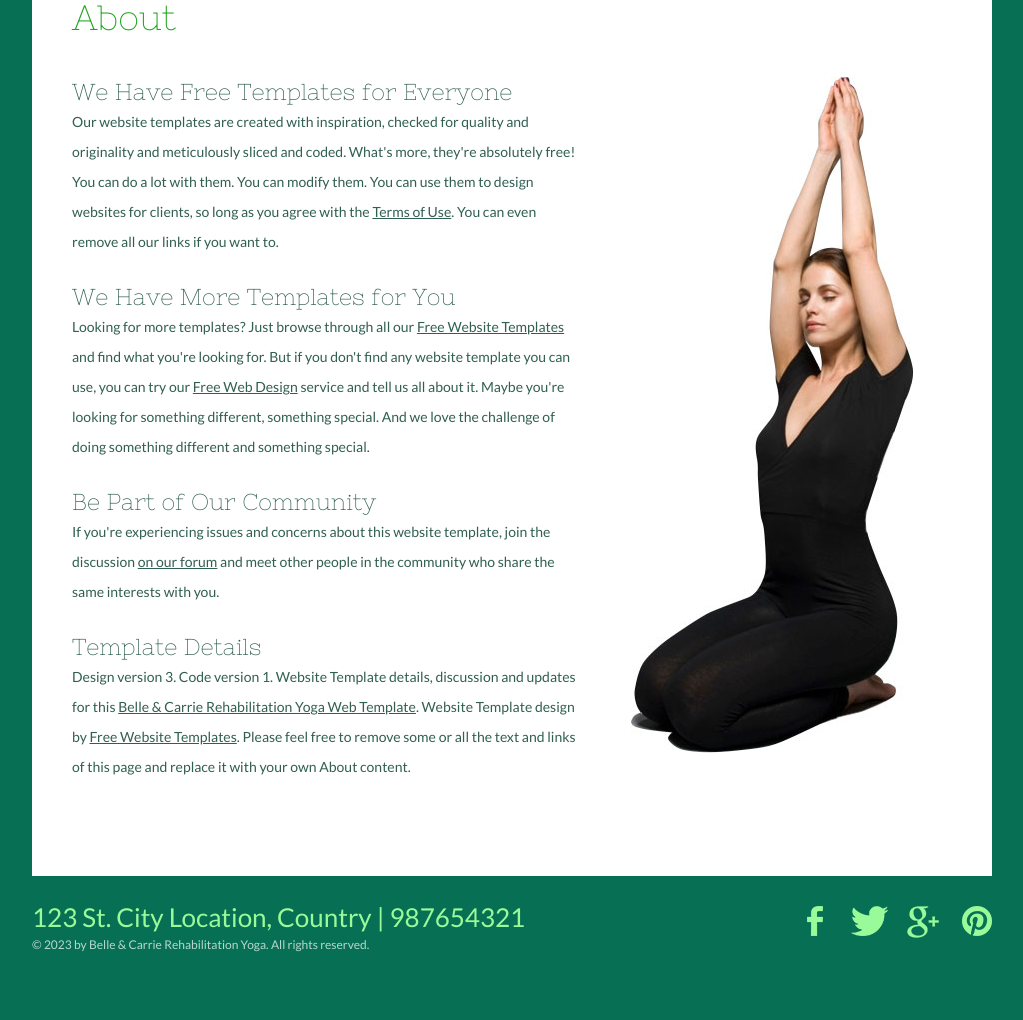
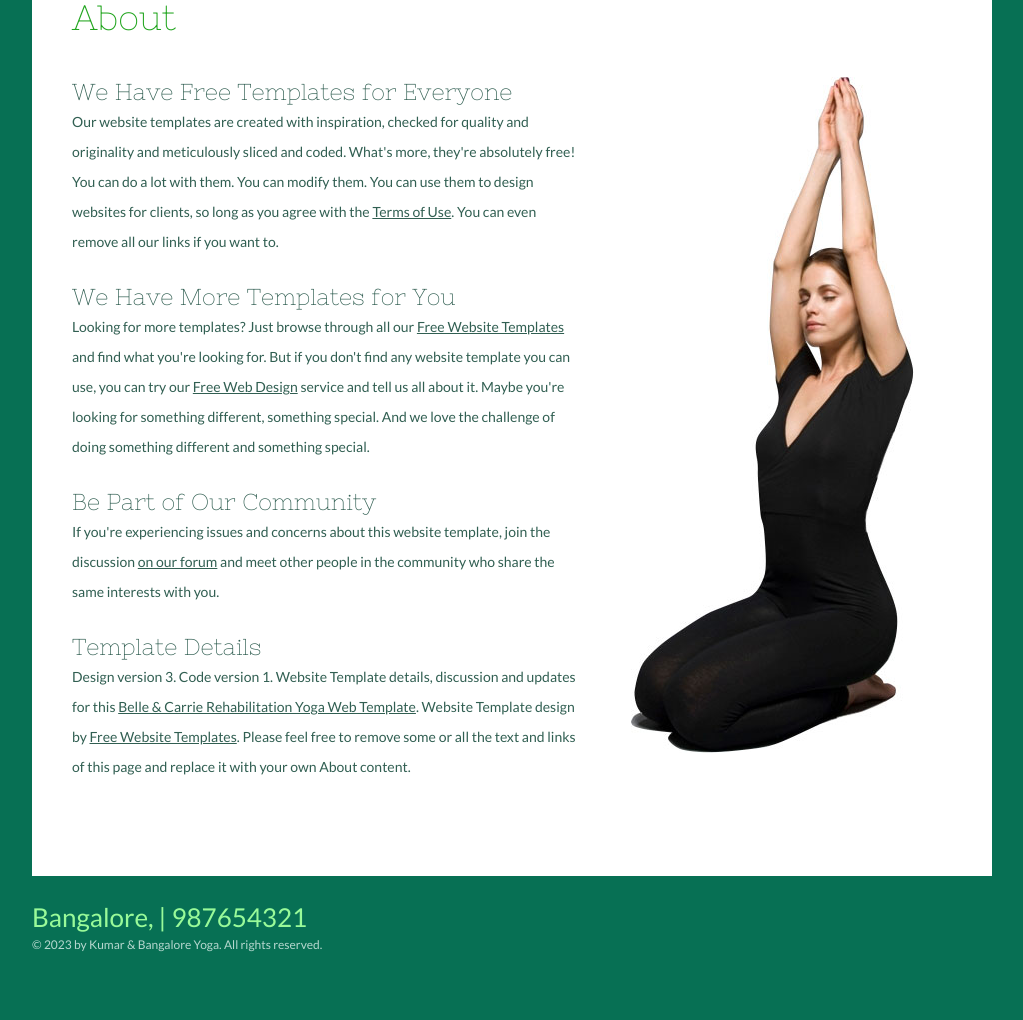
Before and after one commit to whitefill/Yoga.github.io, a plain HTML site: page about.html in a window 1280 px wide. Shown: the part 234-1254 px from the top of the page, without its empty margins (128-1151 px from the left). Drawn offline with Linux system fonts and the light colour scheme.

Commit message:
Update about.html

```diff
--- a/about.html
+++ b/about.html
@@ -63,16 +63,13 @@
 	</div>
 	<div id="footer">
 		<div>
-			<span>123 St. City Location, Country | 987654321</span>
+			<span>Bangalore,  | 987654321</span>
 			<p>
-				&copy; 2023 by Belle &amp; Carrie Rehabilitation Yoga. All rights reserved.
+				&copy; 2023 by Kumar &amp; Bangalore Yoga. All rights reserved.
 			</p>
 		</div>
 		<div id="connect">
-			<a href="https://freewebsitetemplates.com/go/facebook/" id="facebook" target="_blank">Facebook</a>
-			<a href="https://freewebsitetemplates.com/go/twitter/" id="twitter" target="_blank">Twitter</a>
-			<a href="https://freewebsitetemplates.com/go/googleplus/" id="googleplus" target="_blank">Google&#43;</a>
-			<a href="https://freewebsitetemplates.com/go/pinterest/" id="pinterest" target="_blank">Pinterest</a>
+
 		</div>
 	</div>
 </body>
```
